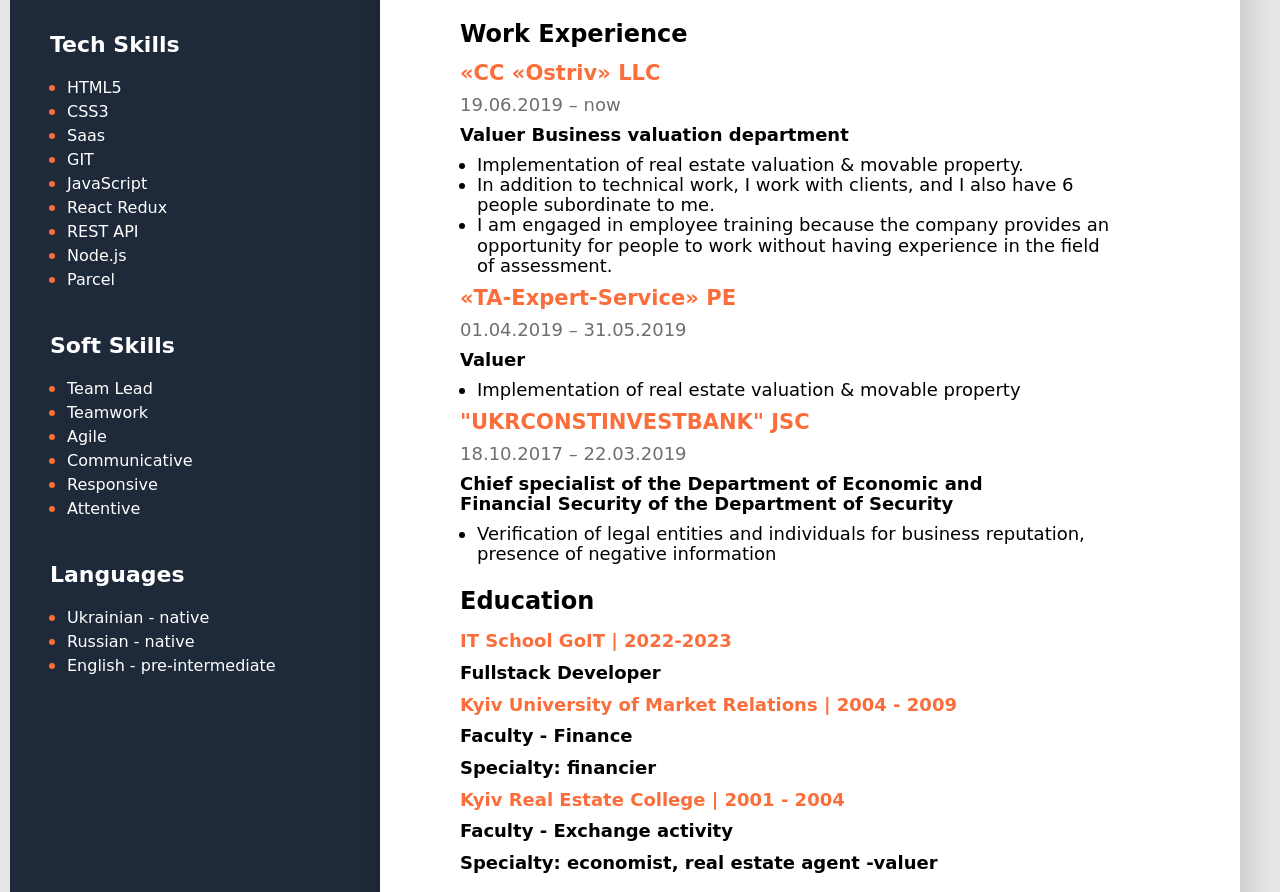
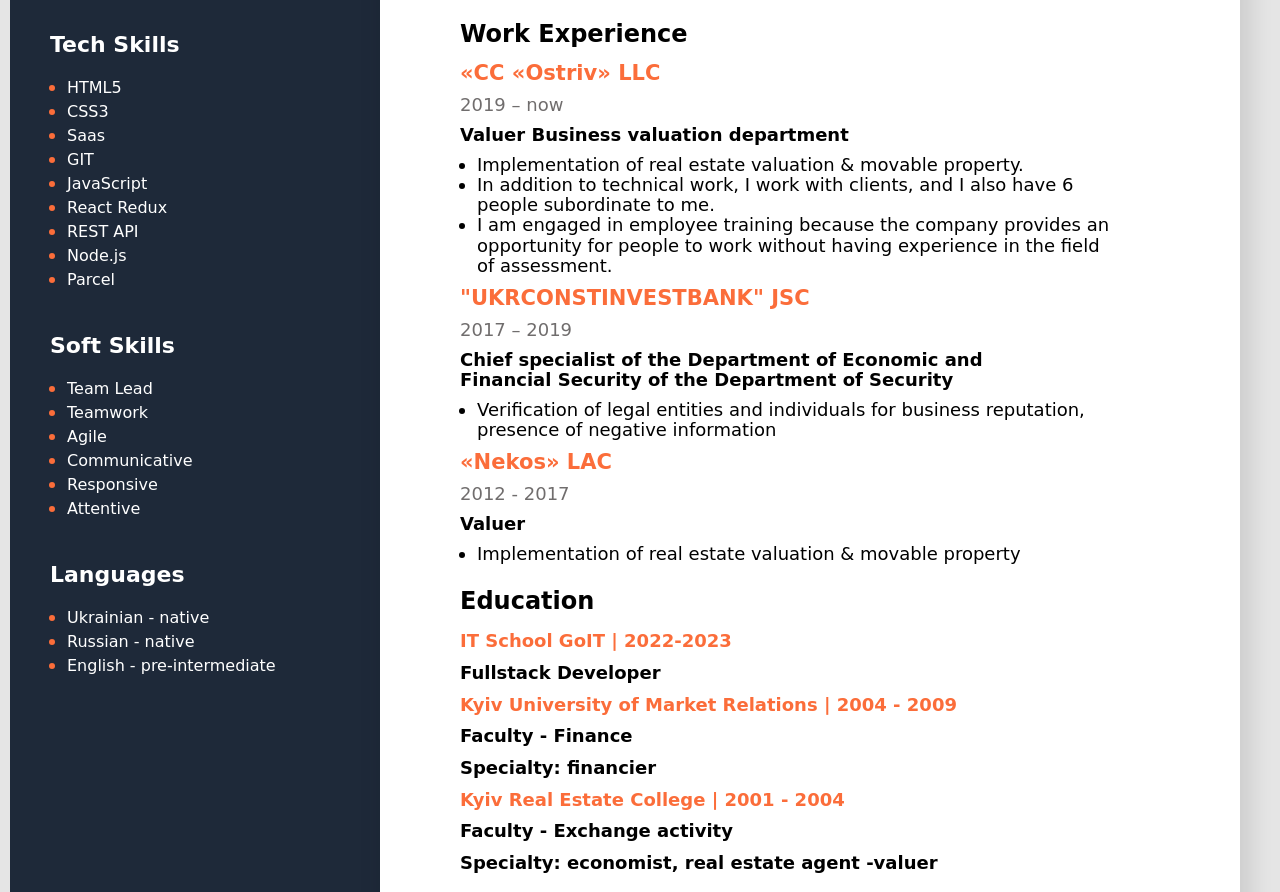
Before and after one commit to sav-anna/Resume, a plain HTML site: page index.html in a window 1280 px wide. Shown: the part 806-1698 px from the top of the page. Drawn offline with Linux system fonts and the light colour scheme; a web font is replaced by a local one.

Commit message:
update date

```diff
--- a/index.html
+++ b/index.html
@@ -199,7 +199,7 @@
           <!--Company 1-->
           <div>
             <h3 class="organization">«CC «Ostriv» LLC</h3>
-            <p class="period">19.06.2019 – now</p>
+            <p class="period">2019 – now</p>
             <h4 class="work-position">Valuer Business valuation department</h4>
             <ul class="work-list">
               <li class="work-list-item">
@@ -222,20 +222,20 @@
             </ul>
           </div>
           <!--Company 2-->
-          <div>
+          <!-- <div>
             <h3 class="organization">«TA-Expert-Service» PE</h3>
-            <p class="period">01.04.2019 – 31.05.2019</p>
+            <p class="period">2019</p>
             <h4 class="work-position">Valuer</h4>
             <ul class="work-list">
               <li class="work-list-item">
                 Implementation of real estate valuation & movable property
               </li>
             </ul>
-          </div>
+          </div> -->
           <!--Company 3-->
           <div>
             <h3 class="organization">"UKRCONSTINVESTBANK" JSC</h3>
-            <p class="period">18.10.2017 – 22.03.2019</p>
+            <p class="period">2017 – 2019</p>
             <h4 class="work-position">
               Chief specialist of the Department of Economic and Financial
               Security of the Department of Security
@@ -249,16 +249,16 @@
             </ul>
           </div>
           <!--Company 4-->
-          <!-- <div>
+          <div>
             <h3 class="organization">«Nekos» LAC</h3>
-            <p class="period">01.10.2012- 17.10.2017</p>
+            <p class="period">2012 - 2017</p>
             <h4 class="work-position">Valuer</h4>
             <ul class="work-list">
               <li class="work-list-item">
                 Implementation of real estate valuation & movable property
               </li>
             </ul>
-          </div> -->
+          </div>
           <!--Company 5-->
           <!-- <div>
             <h3 class="organization">
```
